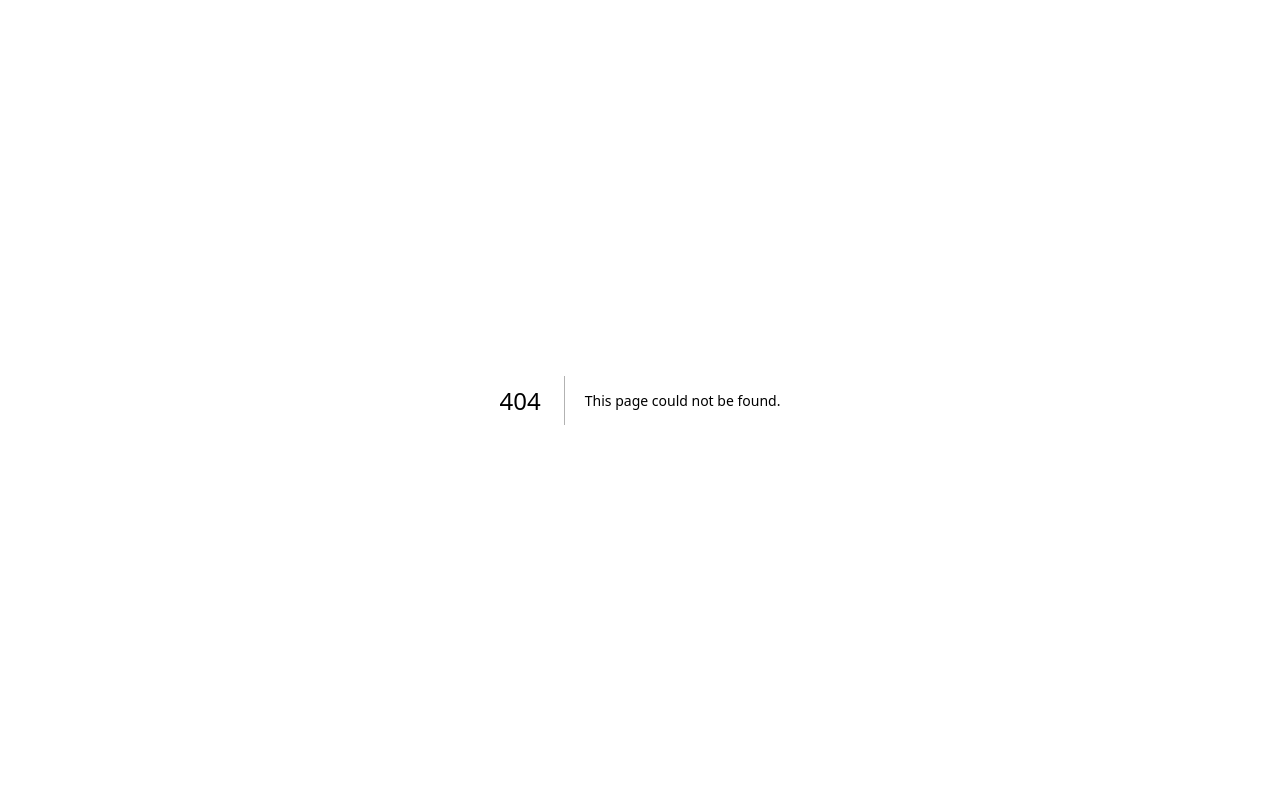
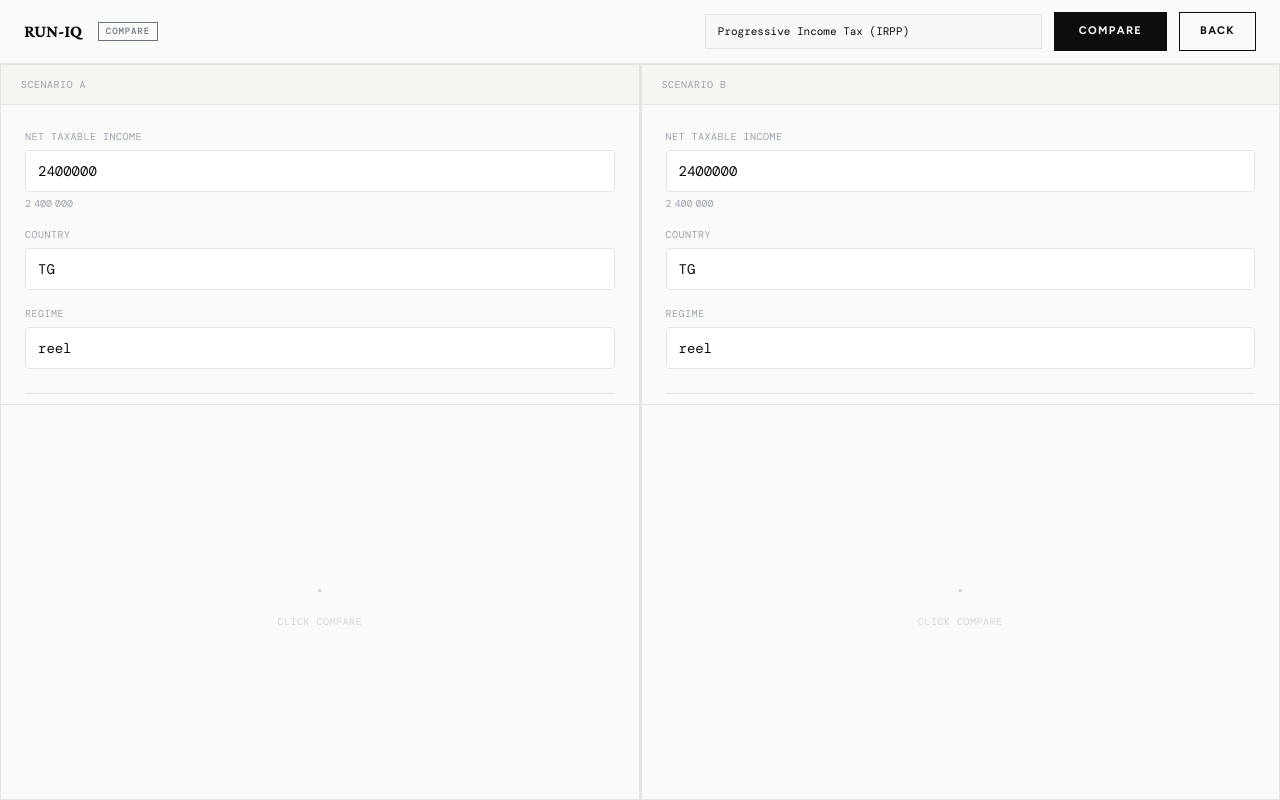
Before and after one commit to Run-IQ/web-platform, a Next.js app: page /playground/compare in a window 1280 px wide. Before the commit this address had no page. Built offline with nearby package versions, Linux system fonts and the light colour scheme.

Commit message:
feat(web): add scenario comparison page at /playground/compare
Side-by-side evaluation with shared rules and independent inputs.
Diff summary bar shows delta and percentage change. Each scenario
uses FormView for input and ExplainView for results.

```diff
--- /dev/null
+++ b/src/app/playground/compare/page.tsx
@@ -0,0 +1,10 @@
+import { CompareShell } from '@/components/playground/CompareShell';
+
+export const metadata = {
+  title: 'Compare Scenarios | Run-IQ',
+  description: 'Compare two fiscal scenarios side by side with the PPE engine.',
+};
+
+export default function ComparePage() {
+  return <CompareShell />;
+}
--- /dev/null
+++ b/src/components/playground/CompareShell.tsx
@@ -0,0 +1,198 @@
+'use client';
+
+import { useState, useCallback } from 'react';
+import Link from 'next/link';
+import { FormView } from './FormView';
+import { ExplainView } from './ExplainView';
+import { DiffIndicator } from './DiffIndicator';
+import { useEngine } from '@/hooks/useEngine';
+import { examples, exampleKeys } from '@/lib/examples';
+import { Tag } from '@/components/ui/Tag';
+import type { EvaluationResult } from '@run-iq/core';
+
+function ScenarioPanel({
+  label,
+  inputText,
+  onChange,
+  result,
+  error,
+  loading,
+}: {
+  label: string;
+  inputText: string;
+  onChange: (v: string) => void;
+  result: EvaluationResult | null;
+  error: string | null;
+  loading: boolean;
+}) {
+  return (
+    <div className="flex flex-col border border-rule bg-paper min-h-0 overflow-hidden">
+      {/* Header */}
+      <div className="px-5 py-3 border-b border-rule bg-[#f5f5f2] flex items-center justify-between shrink-0">
+        <span className="font-mono text-[10px] tracking-wider uppercase text-[#9ca3af]">
+          {label}
+        </span>
+        {loading && (
+          <span className="font-mono text-[9px] text-[#9ca3af] animate-pulse uppercase tracking-wider">
+            Evaluating...
+          </span>
+        )}
+      </div>
+
+      {/* Form input */}
+      <div className="border-b border-rule shrink-0 max-h-[300px] overflow-y-auto">
+        <FormView inputText={inputText} onChange={onChange} />
+      </div>
+
+      {/* Result */}
+      <div className="flex-1 min-h-0 overflow-y-auto">
+        {error ? (
+          <div className="p-5">
+            <pre className="font-mono text-xs text-red-400 whitespace-pre-wrap">{error}</pre>
+          </div>
+        ) : result ? (
+          <ExplainView result={result} />
+        ) : (
+          <div className="flex items-center justify-center h-full font-mono text-xs text-[#d1d5db]">
+            <div className="text-center">
+              <div className="text-2xl mb-2">&middot;</div>
+              <div className="text-[10px] tracking-wider uppercase">Click Compare</div>
+            </div>
+          </div>
+        )}
+      </div>
+    </div>
+  );
+}
+
+export function CompareShell() {
+  const [selectedExample, setSelectedExample] = useState(exampleKeys[0]);
+  const [rulesText, setRulesText] = useState(examples[exampleKeys[0]].rules);
+  const [inputA, setInputA] = useState(examples[exampleKeys[0]].input);
+  const [inputB, setInputB] = useState(examples[exampleKeys[0]].input);
+
+  const engineA = useEngine();
+  const engineB = useEngine();
+
+  const handleExampleChange = useCallback((key: string) => {
+    const ex = examples[key];
+    if (!ex) return;
+    setSelectedExample(key);
+    setRulesText(ex.rules);
+    setInputA(ex.input);
+    setInputB(ex.input);
+  }, []);
+
+  const handleCompare = useCallback(async () => {
+    await Promise.all([
+      engineA.evaluate(rulesText, inputA),
+      engineB.evaluate(rulesText, inputB),
+    ]);
+  }, [rulesText, inputA, inputB, engineA, engineB]);
+
+  const loading = engineA.loading || engineB.loading;
+  const totalA = engineA.result ? Number(engineA.result.value) : null;
+  const totalB = engineB.result ? Number(engineB.result.value) : null;
+
+  return (
+    <div className="h-screen flex flex-col bg-paper">
+      {/* Toolbar */}
+      <div className="flex flex-col md:flex-row md:items-center justify-between px-4 lg:px-6 py-3 border-b border-rule bg-paper shrink-0 gap-3">
+        <div className="flex items-center gap-4">
+          <Link
+            href="/playground"
+            className="font-serif text-lg font-bold tracking-tight text-ink no-underline"
+          >
+            RUN-IQ
+          </Link>
+          <Tag color="#6b7280">Compare</Tag>
+        </div>
+
+        <div className="flex items-center gap-3 flex-wrap">
+          <select
+            className="styled"
+            value={selectedExample}
+            onChange={(e) => handleExampleChange(e.target.value)}
+          >
+            {exampleKeys.map((key) => (
+              <option key={key} value={key}>
+                {examples[key].label}
+              </option>
+            ))}
+          </select>
+
+          <button
+            onClick={handleCompare}
+            disabled={loading}
+            className="btn-primary"
+            style={{ width: 'auto', padding: '10px 24px' }}
+          >
+            {loading ? 'Comparing...' : 'Compare'}
+          </button>
+
+          <Link
+            href="/playground"
+            className="btn-outline no-underline"
+            style={{ padding: '10px 20px' }}
+          >
+            Back
+          </Link>
+        </div>
+      </div>
+
+      {/* Diff summary bar */}
+      {totalA !== null && totalB !== null && (
+        <div className="px-6 py-3 border-b border-rule bg-[#f5f5f2] flex items-center justify-center gap-8 shrink-0">
+          <div className="font-mono text-xs text-[#9ca3af]">
+            A: <span className="text-ink font-semibold">{totalA.toLocaleString('fr-FR')}</span>
+          </div>
+          <DiffIndicator valueA={totalA} valueB={totalB} />
+          <div className="font-mono text-xs text-[#9ca3af]">
+            B: <span className="text-ink font-semibold">{totalB.toLocaleString('fr-FR')}</span>
+          </div>
+          {totalA !== 0 && (
+            <div className="font-mono text-[10px] text-[#9ca3af]">
+              Effective rate: A {((totalA / getBase(inputA)) * 100).toFixed(1)}%
+              {' / '}B {((totalB / getBase(inputB)) * 100).toFixed(1)}%
+            </div>
+          )}
+        </div>
+      )}
+
+      {/* Side-by-side panels */}
+      <div className="flex-1 grid grid-cols-1 md:grid-cols-2 gap-px bg-rule min-h-0">
+        <ScenarioPanel
+          label="Scenario A"
+          inputText={inputA}
+          onChange={setInputA}
+          result={engineA.result}
+          error={engineA.error}
+          loading={engineA.loading}
+        />
+        <ScenarioPanel
+          label="Scenario B"
+          inputText={inputB}
+          onChange={setInputB}
+          result={engineB.result}
+          error={engineB.error}
+          loading={engineB.loading}
+        />
+      </div>
+    </div>
+  );
+}
+
+/** Extract the first numeric data value as a rough "base" for effective rate */
+function getBase(inputJson: string): number {
+  try {
+    const parsed = JSON.parse(inputJson);
+    const data = parsed?.data;
+    if (!data) return 1;
+    for (const val of Object.values(data as Record<string, unknown>)) {
+      if (typeof val === 'number' && val > 0) return val;
+    }
+    return 1;
+  } catch {
+    return 1;
+  }
+}
--- /dev/null
+++ b/src/components/playground/DiffIndicator.tsx
@@ -0,0 +1,32 @@
+'use client';
+
+interface DiffIndicatorProps {
+  valueA: number;
+  valueB: number;
+}
+
+export function DiffIndicator({ valueA, valueB }: DiffIndicatorProps) {
+  const diff = valueB - valueA;
+  const pctDiff = valueA !== 0 ? ((diff / valueA) * 100) : 0;
+
+  if (diff === 0) {
+    return (
+      <span className="font-mono text-[10px] text-[#9ca3af]">=</span>
+    );
+  }
+
+  const isUp = diff > 0;
+  const color = isUp ? '#dc2626' : '#16a34a';
+  const arrow = isUp ? '\u25B2' : '\u25BC';
+
+  return (
+    <span className="font-mono text-[10px] font-semibold" style={{ color }}>
+      {arrow} {isUp ? '+' : ''}{diff.toLocaleString('fr-FR')}
+      {valueA !== 0 && (
+        <span className="ml-1 font-normal">
+          ({isUp ? '+' : ''}{pctDiff.toFixed(1)}%)
+        </span>
+      )}
+    </span>
+  );
+}
```
